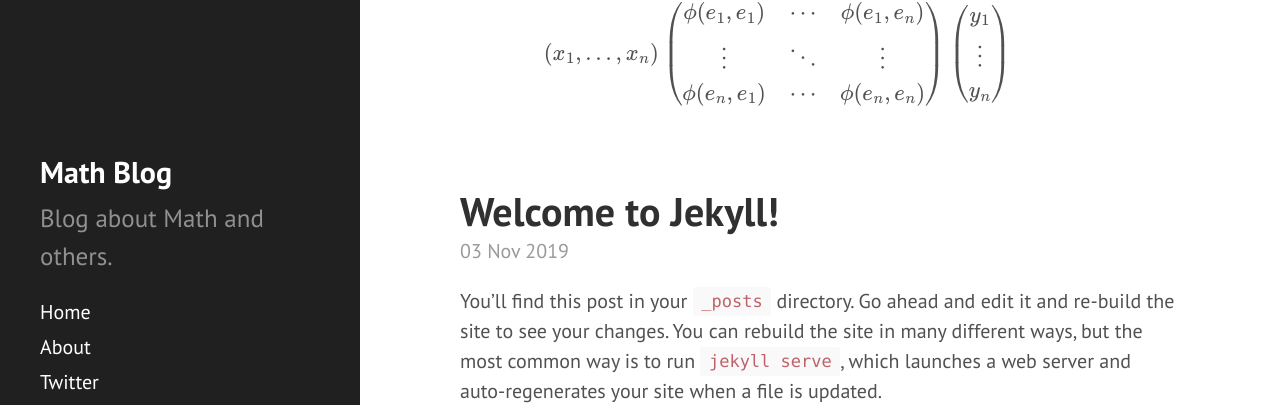
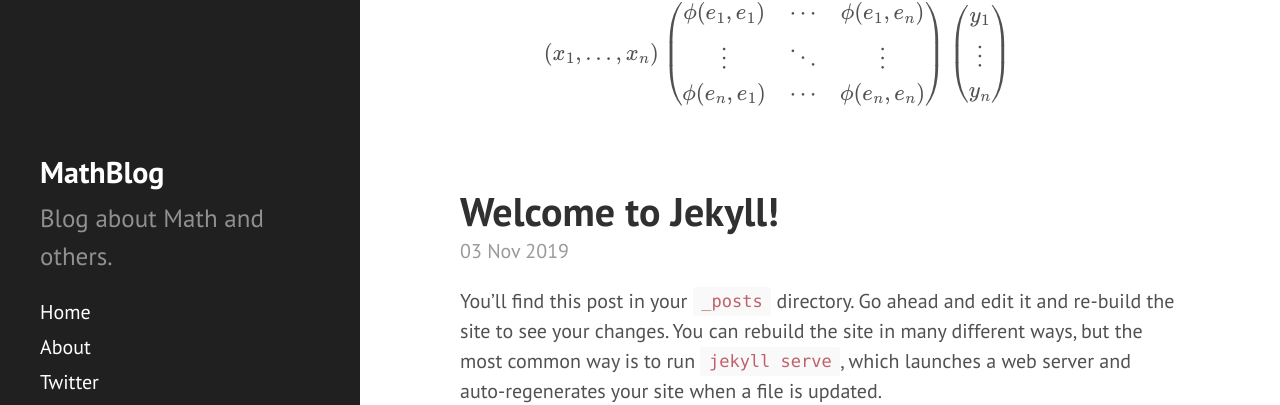
Before and after one commit to Pilotman/MathBlog, a Jekyll site: the page built from index.html, in a window 1280 px wide. Shown: the part 305-710 px from the top of the page. Built offline with Jekyll 4.4.1, drawn with Linux system fonts in a browser that asks for light colours; formulas are drawn with MathJax 3; the list of posts is cut into pages by our own code.

Commit message:
fix sidebar

```diff
--- a/_includes/sidebar.html
+++ b/_includes/sidebar.html
@@ -3,8 +3,7 @@
     <div class="sidebar-about">
       <h2>
         <a href="{{ site.baseurl }}">
-          Math
-          Blog
+          {{ site.title }}
         </a>
       </h2>
       <p class="lead">{{ site.description }}</p>
```
